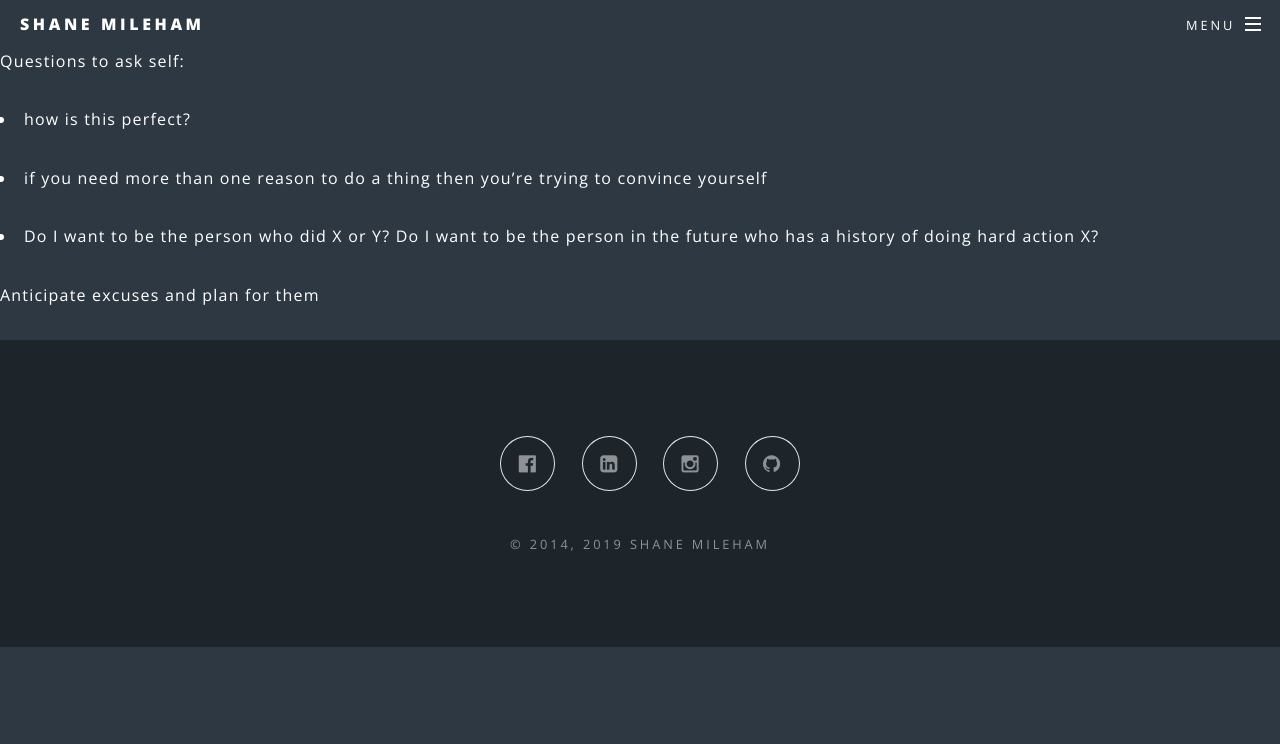
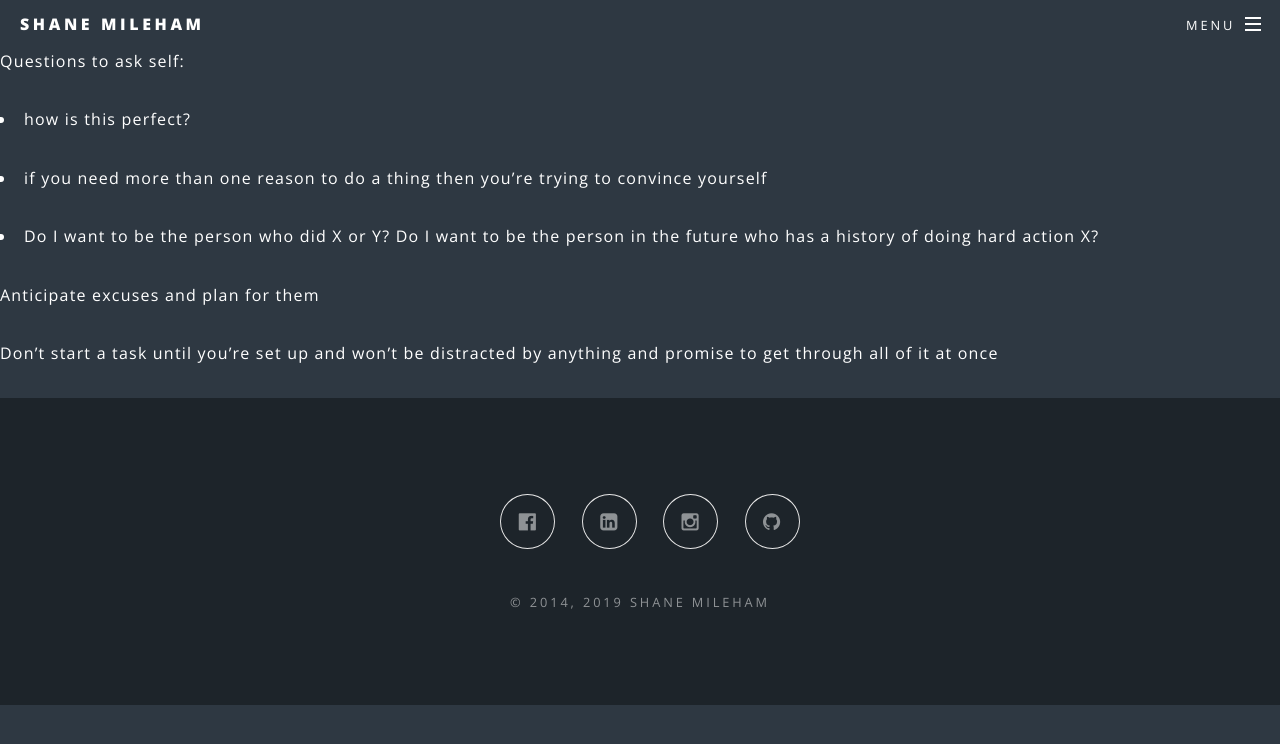
Before and after one commit to shanemileham/shanemileham.github.io, a Jekyll site: the page built from _kb/personal/mindset.md, in a window 1280 px wide. Shown: the top 744 px of the page. Built offline with Jekyll 4.4.1, drawn with Linux system fonts in a browser that asks for light colours; comment, search, counter and statistics services are not loaded.

Commit message:
Moved files

```diff
--- a/_kb/personal-development/mindset.md
+++ b/_kb/personal/mindset.md
@@ -10,3 +10,5 @@ Questions to ask self:
 - Do I want to be the person who did X or Y? Do I want to be the person in the future who has a history of doing hard action X?
 
 Anticipate excuses and plan for them
+
+Don't start a task until you're set up and won't be distracted by anything and promise to get through all of it at once
```
Also changed, not shown: _kb/personal/beliefs.md (renamed from _kb/personal-development/beliefs.md), _kb/personal/branding.md (renamed from _kb/personal-development/branding.md), _kb/personal/coaching.md (renamed from _kb/personal-development/coaching.md), _kb/personal/goals.md (renamed from _kb/personal-development/goals.md), _kb/personal/lifestyle-design.md (renamed from _kb/learn/lifestyle-design.md), _kb/personal/networking.md (renamed from _kb/personal-development/networking.md), _kb/personal/philosophy.md (renamed from _kb/personal-development/philosophy.md), _kb/personal/philosophy/purpose.md (renamed from _kb/personal-development/philosophy/purpose.md), _kb/personal/questions.md (renamed from _kb/personal-development/questions.md), _kb/personal/reflection.md (renamed from _kb/personal-development/reflection.md), _kb/personal/stress.md (renamed from _kb/learn/stress.md), _kb/personal/values.md (renamed from _kb/personal-development/values.md), _kb/professional/leadership/storytelling.md (renamed from _kb/learn/storytelling.md), _kb/professional/productivity/productivity.md (renamed from _kb/learn/productivity.md).
